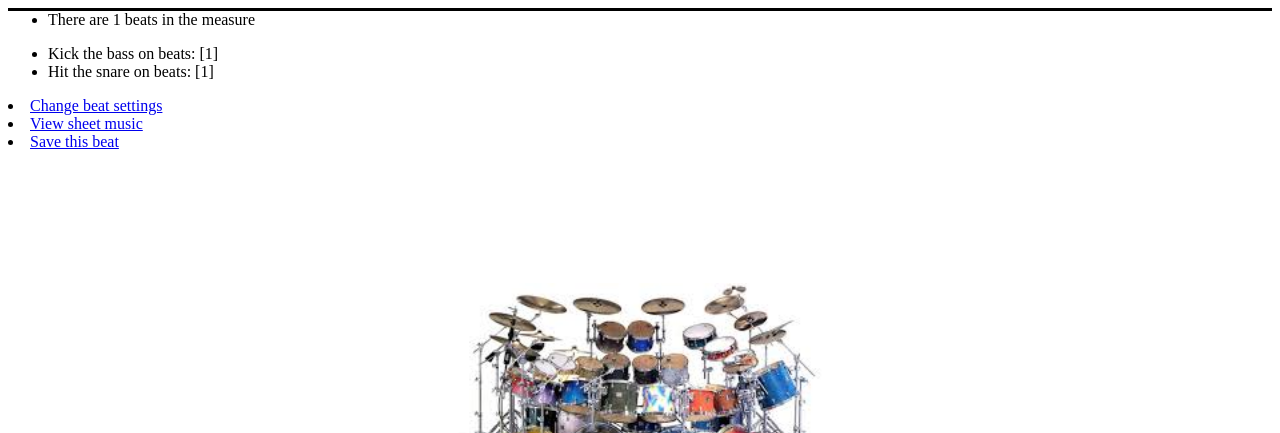
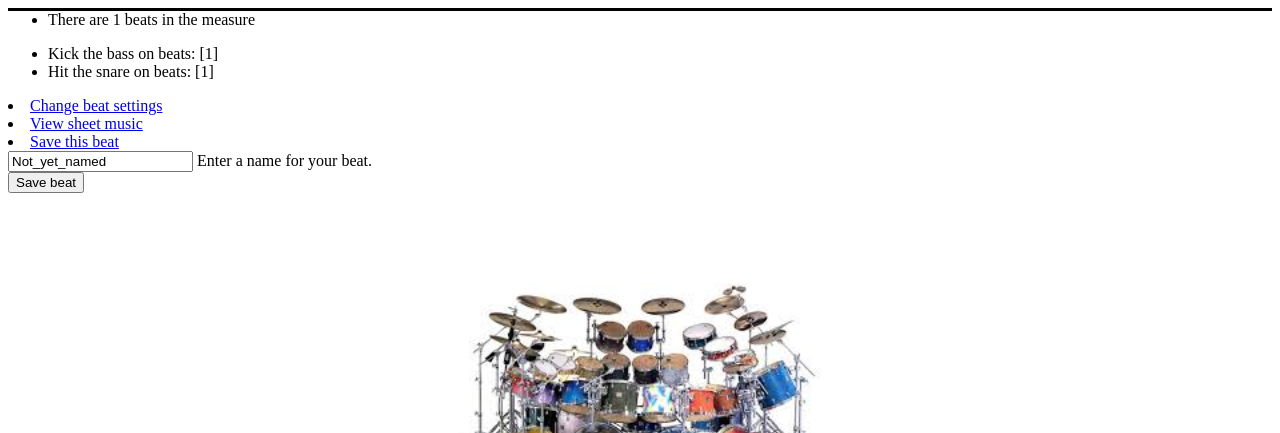
Before and after one commit to gideongrossman/Random_Beats_by_Gideon_Grossman, a Django app: page /polls/beats/1/ in a window 1280 px wide. Shown: the top 433 px of the page. Run offline with Django 3.2, Linux system fonts and the light colour scheme; data comes from the database, SQL or seed files in the repository; both versions use the stored data as it was after the commit.

Commit message:
enable naming and saving beats

```diff
--- a/polls/templates/polls/beat_index.html
+++ b/polls/templates/polls/beat_index.html
@@ -7,3 +7,5 @@
 {%else%}
 	<p>No beats have been saved.</p>
 {%endif%}
+
+<li><a href="{% url 'polls:beat_settings' %}">Create another beat</a></li>
--- a/polls/templates/polls/beats.html
+++ b/polls/templates/polls/beats.html
@@ -14,3 +14,12 @@
 <li> <a href="{% url 'polls:beat_settings' %}">Change beat settings</a></li>
 <li><a href="{% url 'polls:sheet_music'%}">View sheet music</a></li>
 <li><a href="{%url 'polls:beat_saved'%}">Save this beat</a></li>
+
+
+
+<form action="{%url 'polls:beat_saved' %}" method="post">
+{% csrf_token %}
+	<input type="text" name="beat_name" id="beat_name_box" value ="Not_yet_named"/>
+	<label for="beat_name_box">Enter a name for your beat.</label></br>
+<input type="submit" value="Save beat"/>
+</form>
--- a/polls/views.py
+++ b/polls/views.py
@@ -6,6 +6,8 @@ reload(beat_generator)
 import sys
 from django.core.urlresolvers import reverse
 from django.views import generic
+from django.template import RequestContext
+
 
 
 from django.shortcuts import render, get_object_or_404
@@ -44,10 +46,10 @@ def vote(request, question_id):
 
 def beats(request, beats_in_measure):
     hits, notation = beat_generator.GenerateBeat(beats_in_measure)
-    context = template.Context({'beats_in_measure': beats_in_measure, 'hits':hits, 'notation':notation})
-    beat = Beat(beat_name="beat dos", beat_nickname = "Zip Zop")
-    beat.save()
+    question = Question.objects.get(id=1)
+    context = {'beats_in_measure': beats_in_measure, 'hits':hits, 'notation':notation, 'question':question}
     return render(request, 'polls/beats.html', context)
+
 
 def beat_settings(request):
     return render(request, 'polls/beat_settings.html')
@@ -61,7 +63,11 @@ def sheet_music(request):
     #return render(request, 'polls/sheet_music.html')
 
 def beat_saved(request):
-    return render(request, 'polls/beat_saved.html')
+    beat_name = request.POST['beat_name']
+    beat = Beat(beat_name=beat_name, beat_nickname = "Zip Zop")
+    beat.save()
+    return HttpResponseRedirect(reverse('polls:beat_index'))
+
 
 def beat_index(request):
     beat_list = Beat.objects.all()
```
Also changed, not shown: db.sqlite3, polls/static/polls/images/background.gif (deleted), 1 other file.
